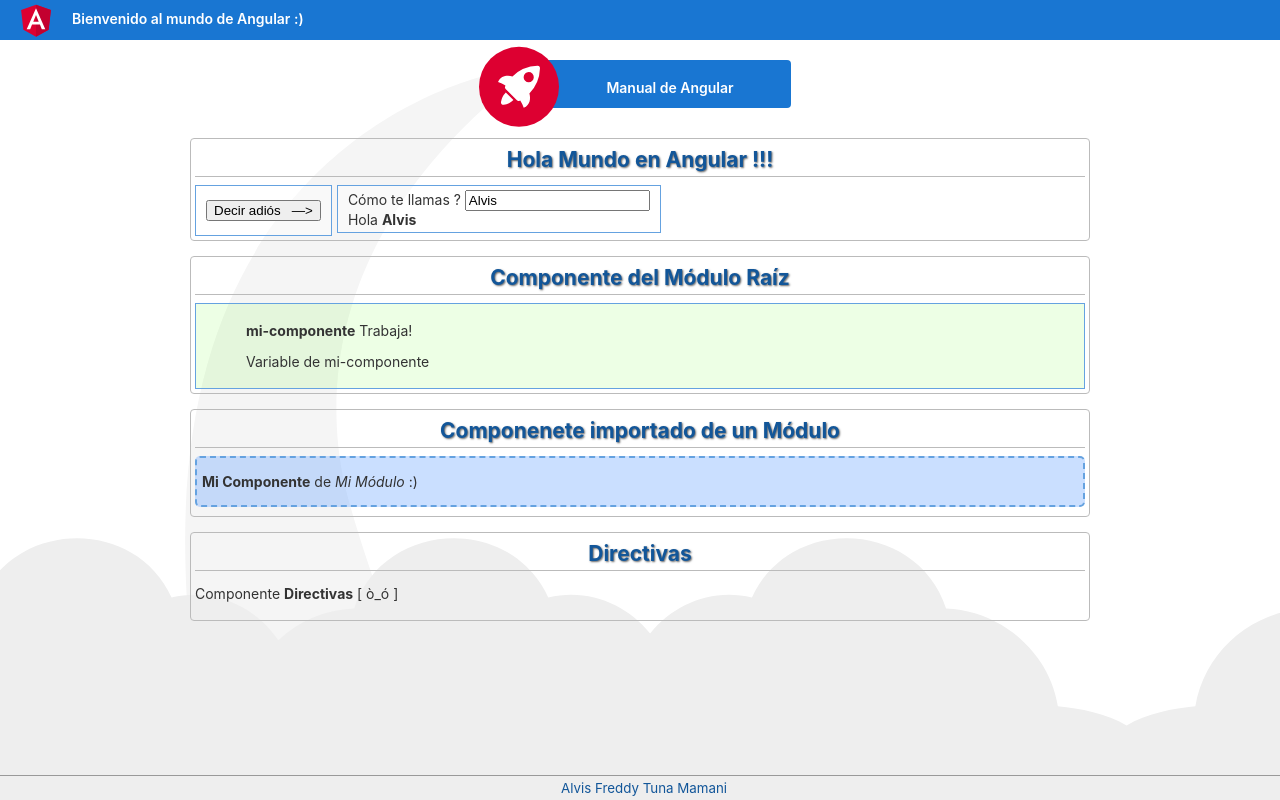
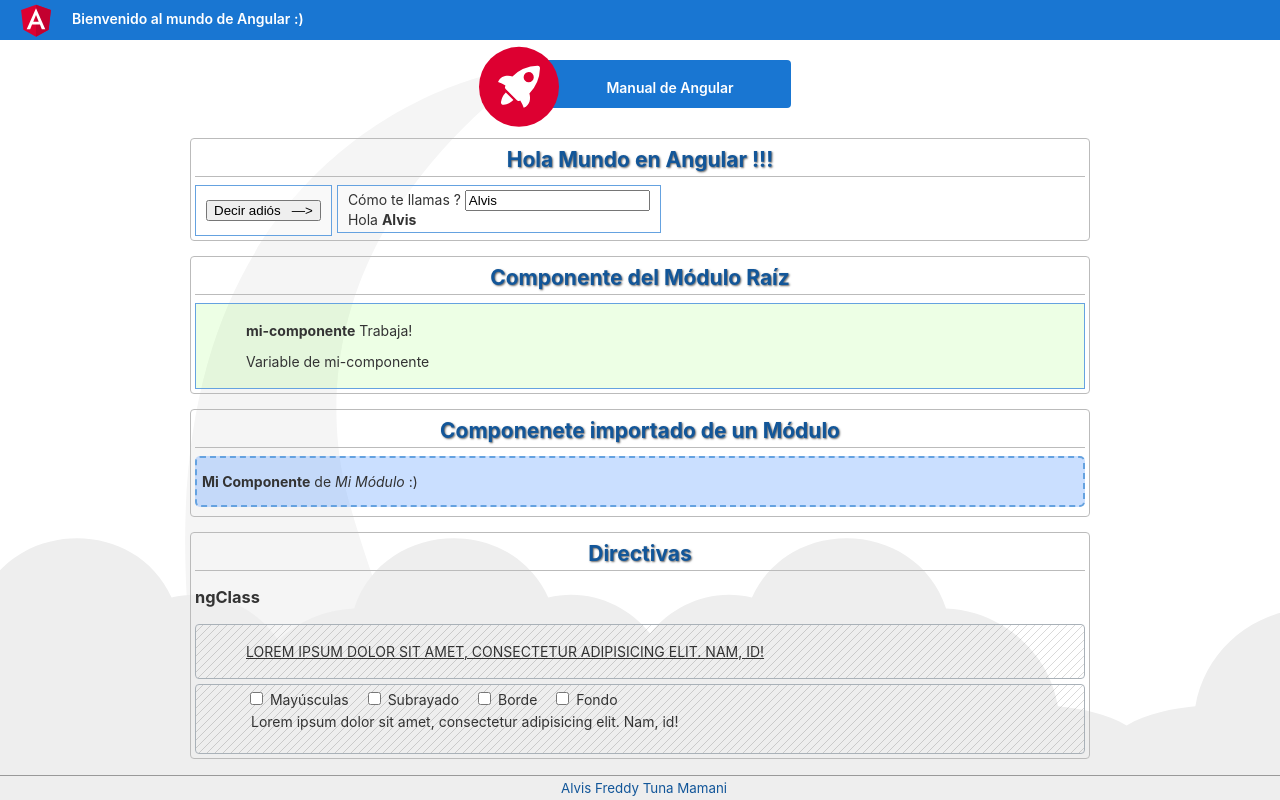
Before and after one commit to alvisfreddy/desweb-angular, an Angular app: page / in a window 1280 px wide. Built offline with nearby package versions, Linux system fonts and the light colour scheme.

Commit message:
Directiva: ngClass ( Ejemplos básicos )

```diff
--- a/src/app/mimodulo/directivas/directivas.component.css
+++ b/src/app/mimodulo/directivas/directivas.component.css
@@ -0,0 +1,54 @@
+div {
+	padding: 4px 50px;
+	border: 1px solid #a9b1b8;
+	border-radius: 4px;
+	background-image: repeating-linear-gradient(-45deg, rgba(0,0,0, 0.15)
+		, rgba(0,0,0, 0.15) 1px, transparent 1px, transparent 6px);
+	background-size: 8px 8px;
+}
+
+div + div {
+	margin-top: 5px;
+}
+
+/* ngClass */
+.mayus {
+	text-transform: uppercase;
+}
+
+.minus {
+	text-transform: lowercase;
+}
+
+.cap {
+	text-transform: capitalize;
+}
+
+.uline {
+	text-decoration: underline;
+}
+
+.oline {
+	text-decoration: overline;
+}
+
+.tline {
+	text-decoration: line-through;
+}
+
+.borde {
+	border: 1px solid #65a2e0;
+}
+
+.fondo {
+	background-color: #4ffa001a;
+}
+
+div.d-ngclass label + p {
+	padding: 5px;
+	margin-top: 0;
+}
+
+label + label {
+	margin-left: 15px;
+}
--- a/src/app/mimodulo/directivas/directivas.component.html
+++ b/src/app/mimodulo/directivas/directivas.component.html
@@ -1 +1,13 @@
-<p>Componente <b>Directivas</b> [ ò_ó ]</p>
+<h3>ngClass</h3>
+<div class="d-ngclass">
+	<p [ngClass]="['mayus','uline']">Lorem ipsum dolor sit amet, consectetur adipisicing elit. Nam, id!</p>
+</div>
+<div class="d-ngclass">
+	<label><input type="checkbox" [(ngModel)]="isMayus"> Mayúsculas</label>
+	<label><input type="checkbox" [(ngModel)]="isUline"> Subrayado</label>
+	<label><input type="checkbox" [(ngModel)]="isBorde"> Borde</label>
+	<label><input type="checkbox" [(ngModel)]="isFondo"> Fondo</label>
+	<p [ngClass]="{mayus:isMayus, uline:isUline, borde:isBorde, fondo:isFondo}">
+		Lorem ipsum dolor sit amet, consectetur adipisicing elit. Nam, id!
+	</p>
+</div>
--- a/src/app/mimodulo/directivas/directivas.component.ts
+++ b/src/app/mimodulo/directivas/directivas.component.ts
@@ -7,6 +7,12 @@ import { Component, OnInit } from '@angular/core';
 })
 export class DirectivasComponent implements OnInit {
 
+	// ngClass
+	isMayus;
+	isUline;
+	isBorde;
+	isFondo;
+
 	constructor() { }
 
 	ngOnInit(): void {
--- a/src/app/mimodulo/mimodulo.module.ts
+++ b/src/app/mimodulo/mimodulo.module.ts
@@ -2,6 +2,7 @@ import { NgModule } from '@angular/core';
 import { CommonModule } from '@angular/common';
 import { MicomponenteComponent } from './micomponente/micomponente.component';
 import { DirectivasComponent } from './directivas/directivas.component';
+import { FormsModule } from '@angular/forms';
 
 
 @NgModule({
@@ -10,7 +11,8 @@ import { DirectivasComponent } from './directivas/directivas.component';
 		DirectivasComponent
 	],
 	imports: [
-		CommonModule
+		CommonModule,
+		FormsModule
 	],
 	exports: [
 		MicomponenteComponent,
```
